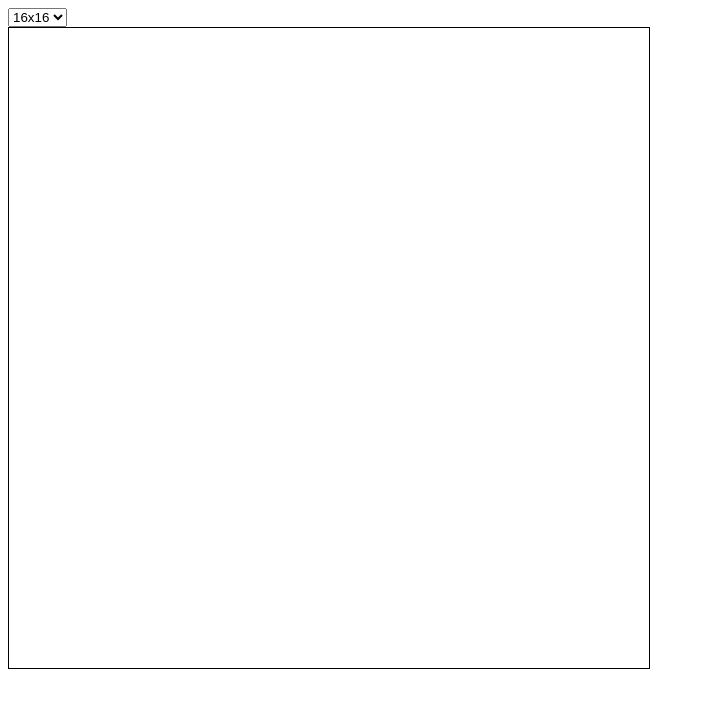
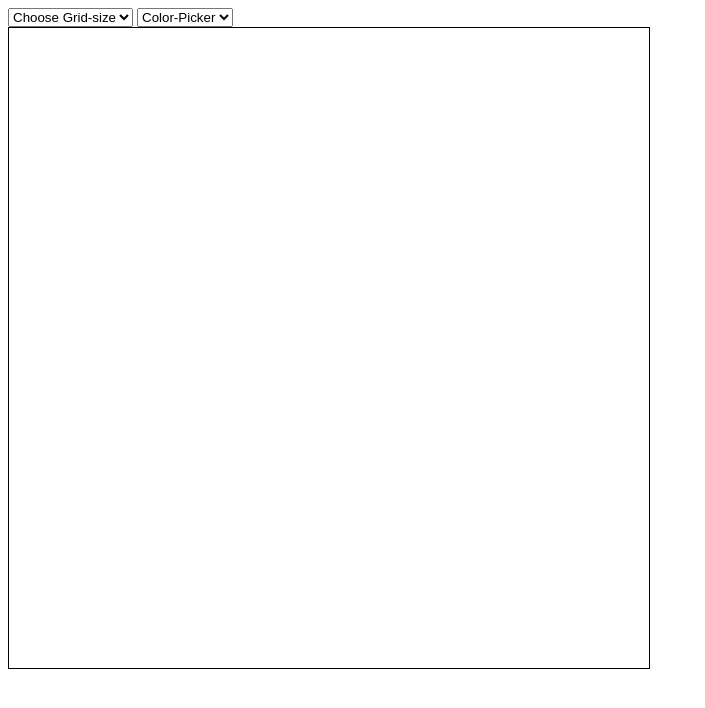
Before and after one commit to Beliver12/etch_a_sketch, a plain HTML site: page index.html in a window 1280 px wide. Shown: the whole page, without its empty margins (0-705 px from the left). Drawn offline with Linux system fonts and the light colour scheme.

Commit message:
Added one more select element for color-picker

```diff
--- a/index.html
+++ b/index.html
@@ -4,11 +4,21 @@
         <link rel="stylesheet" href="style.css">
     </head>
     <body>
+       <div id="header">
         <select id="theme">
+            <option>Choose Grid-size</option>
             <option value="16">16x16</option>
              <option value="32">32x32</option>
              <option value="64">64x64</option>
           </select>
+          <select id="color">
+            <option>Color-Picker</option>
+            <option value="black">Black</option>
+             <option value="red">Red</option>
+             <option value="green">Green</option>
+             <option value="white">Eraser</option>
+          </select>
+       </div>
         <div id ="container">
 
         </div>
```
